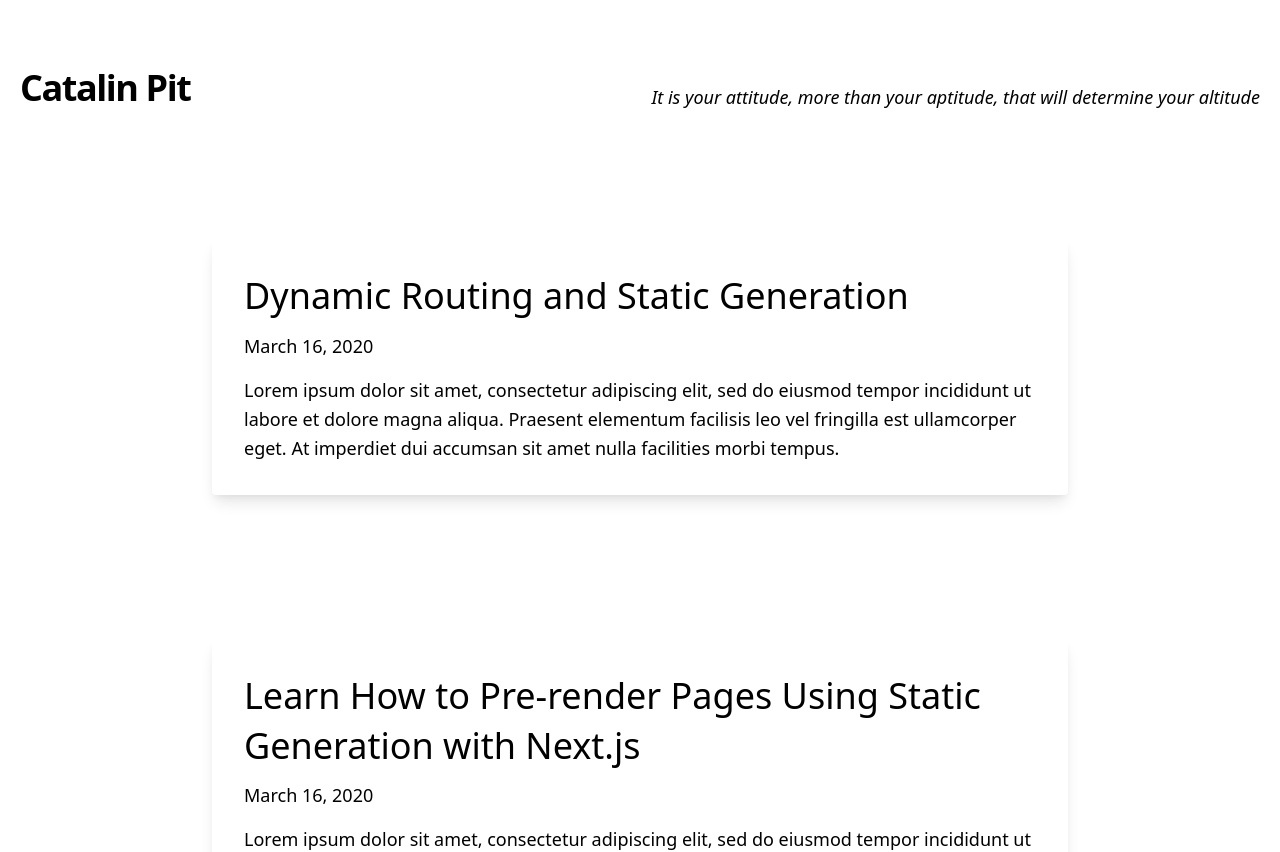
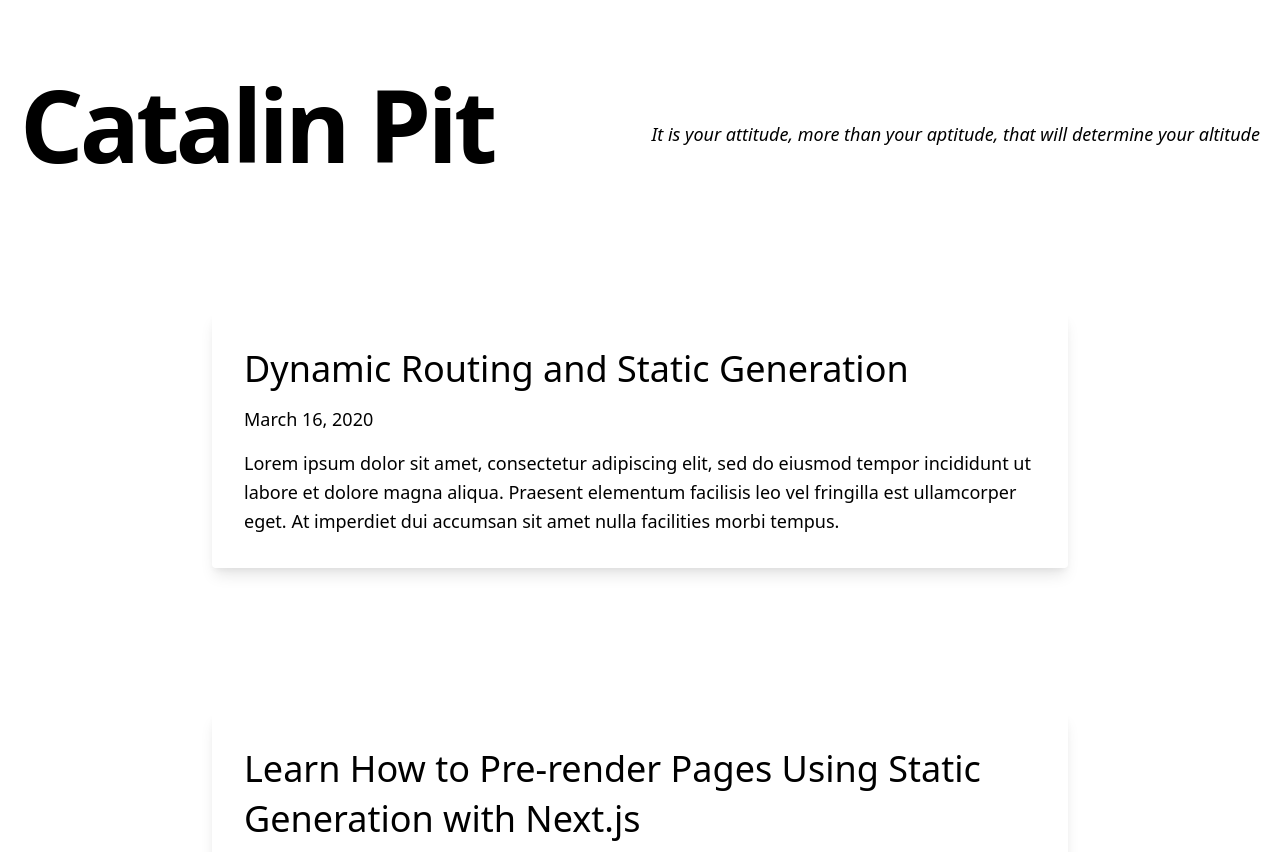
Before and after one commit to lawalalao/blog-next, a Next.js app: page / in a window 1280 px wide. Shown: the top 852 px of the page. Built offline with nearby package versions, Linux system fonts and the light colour scheme.

Commit message:
Done for the day part 2

```diff
--- a/components/header.js
+++ b/components/header.js
@@ -2,7 +2,7 @@ import Link from 'next/link'
 
 export default function Header() {
   return (
-    <h2 className="text-2xl md:text-4xl font-bold tracking-tight md:tracking-tighter leading-tight mb-20 mt-8">
+    <h2 className="text-6xl md:text-4xl font-bold tracking-tight md:tracking-tighter leading-tight mb-20 mt-8">
       <Link href="/">
         <a className="hover:underline">Catalin Pit</a>
       </Link>
--- a/components/intro.js
+++ b/components/intro.js
@@ -1,7 +1,7 @@
 export default function Intro() {
   return (
     <section className="flex-col md:flex-row flex items-center md:justify-between mt-16 mb-16 md:mb-12">
-      <h1 className="text-6xl md:text-4xl font-bold tracking-tighter leading-tight md:pr-8">
+      <h1 className="text-6xl md:text-8xl font-bold tracking-tighter leading-tight md:pr-8">
         Catalin Pit
       </h1>
       <h4 className="text-center md:text-left text-lg mt-5 md:pl-8 italic">
```
